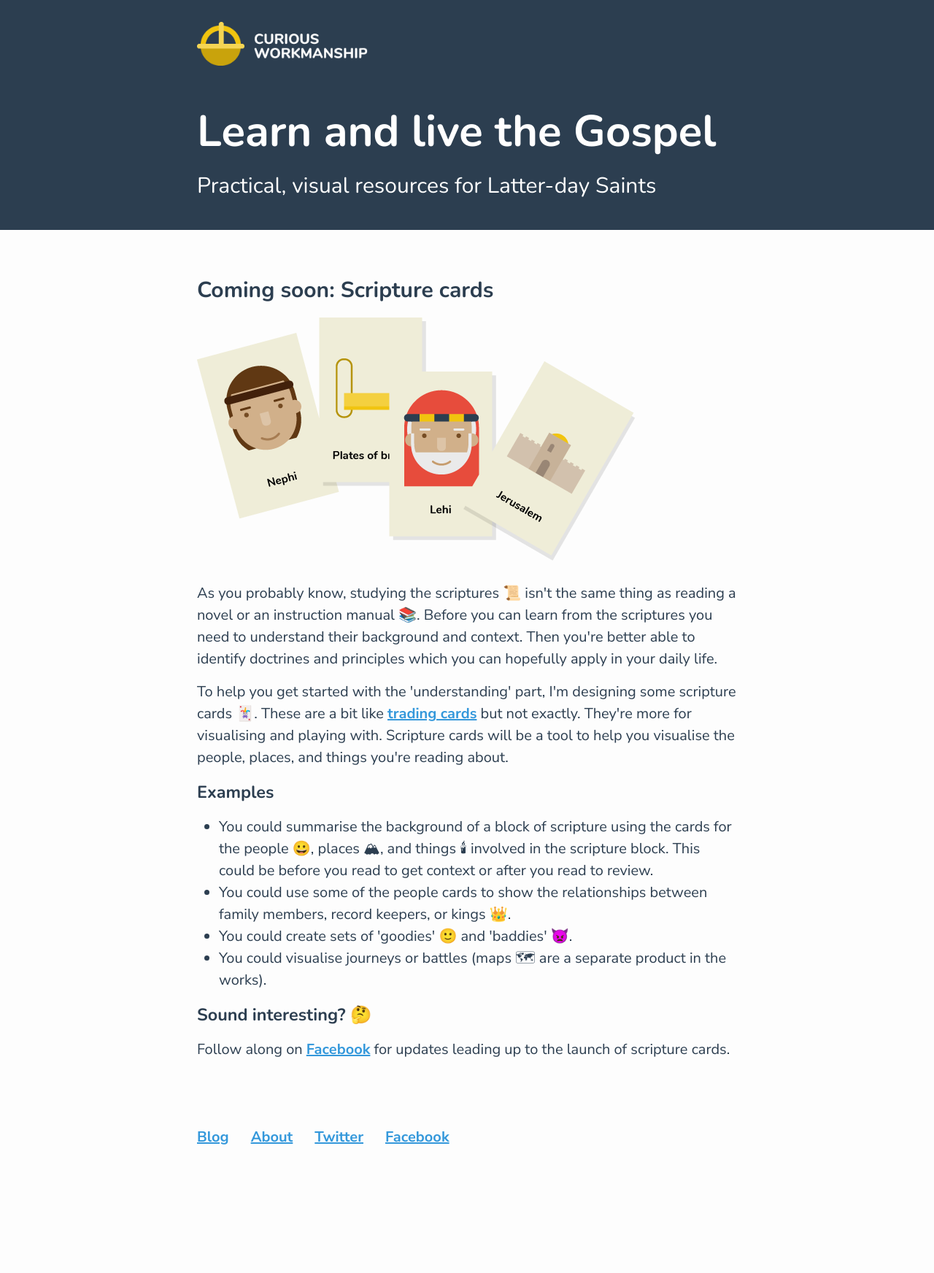
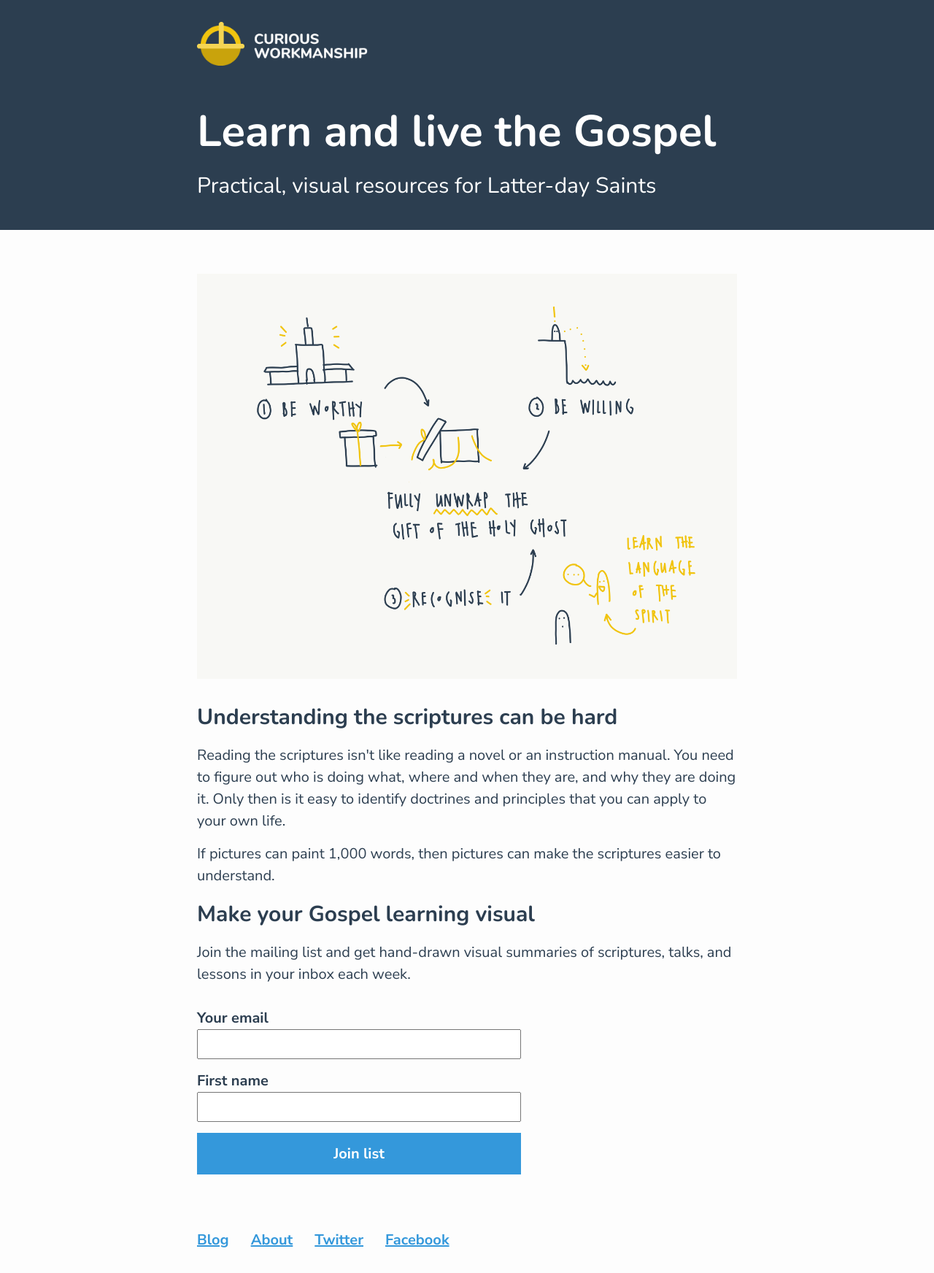
Before and after one commit to blairrorani/curious-workmanship, a Jekyll site: the page built from index.html, in a window 1280 px wide. Shown: the whole page at 73% size. Built offline with Jekyll 4.4.1, drawn with Linux system fonts in a browser that asks for light colours; before the commit the page ends 1603 px from its top, so only the background shows below that.

Commit message:
Updated Ga Code and 6 other files

```diff
--- /dev/null
+++ b/_includes/ga-code.html
@@ -0,0 +1,10 @@
+<script>
+  (function(i,s,o,g,r,a,m){i['GoogleAnalyticsObject']=r;i[r]=i[r]||function(){
+  (i[r].q=i[r].q||[]).push(arguments)},i[r].l=1*new Date();a=s.createElement(o),
+  m=s.getElementsByTagName(o)[0];a.async=1;a.src=g;m.parentNode.insertBefore(a,m)
+  })(window,document,'script','https://www.google-analytics.com/analytics.js','ga');
+
+  ga('create', 'UA-100352075-1', 'auto');
+  ga('send', 'pageview');
+
+</script>
--- a/_includes/head.html
+++ b/_includes/head.html
@@ -12,4 +12,6 @@
   <link rel="stylesheet" href="{{ "/css/main.css" | prepend: site.baseurl }}">
   <link rel="canonical" href="{{ page.url | replace:'index.html','' | prepend: site.baseurl | prepend: site.url }}">
   <link rel="alternate" type="application/rss+xml" title="{{ site.title }}" href="{{ "/feed.xml" | prepend: site.baseurl | prepend: site.url }}">
+<!-- ga code -->
+  {% include ga-code.html %}
 </head>
--- a/_includes/mc-join-list.html
+++ b/_includes/mc-join-list.html
@@ -0,0 +1,24 @@
+<!-- Begin MailChimp Signup Form -->
+<div id="mc_embed_signup">
+<form action="//curiousworkmanship.us8.list-manage.com/subscribe/post?u=2f1e2a6882720eb32815e0e74&amp;id=068793aaf5" method="post" id="mc-embedded-subscribe-form" name="mc-embedded-subscribe-form" class="validate" target="_blank" novalidate>
+    <div id="mc_embed_signup_scroll">
+	<!--<h2>Join the mailing list</h2>-->
+<div class="mc-field-group">
+	<label for="mce-EMAIL">Your email</label>
+	<input type="email" value="" name="EMAIL" class="required email" id="mce-EMAIL">
+</div>
+<div class="mc-field-group">
+	<label for="mce-FNAME">First name </label>
+	<input type="text" value="" name="FNAME" class="" id="mce-FNAME">
+</div>
+	<div id="mce-responses" class="clear">
+		<div class="response" id="mce-error-response" style="display:none"></div>
+		<div class="response" id="mce-success-response" style="display:none"></div>
+	</div>    <!-- real people should not fill this in and expect good things - do not remove this or risk form bot signups-->
+    <div style="position: absolute; left: -5000px;" aria-hidden="true"><input type="text" name="b_2f1e2a6882720eb32815e0e74_068793aaf5" tabindex="-1" value=""></div>
+    <div class="clear"><input type="submit" value="Join list" name="subscribe" id="mc-embedded-subscribe" class="button"></div>
+    </div>
+</form>
+</div>
+
+<!--End mc_embed_signup-->
--- a/_sass/_custom.scss
+++ b/_sass/_custom.scss
@@ -121,3 +121,50 @@
    margin-right: auto;
    display: block;
  }
+
+form {
+  max-width: 60%;
+  margin-top: 30px;
+
+  @include media-query($on-palm) {
+    max-width: 100%;
+ }
+}
+
+ input {
+    width: 100%;
+    color: #95a5a6;
+    font-family: $base-font-family;
+    font-size: $base-font-size;
+}
+
+label {
+  font-weight: $base-font-weight *2;
+}
+
+input[type=text],
+input[type=email] {
+  font-size: $base-font-size;
+  margin-bottom: 15px;
+  padding: 5px;
+  box-sizing: border-box;
+}
+
+input[type=button],
+input[type=submit],
+input[type=reset] {
+    background-color: $link-color;
+    border: none;
+    color: white;
+    font-weight: $base-font-weight * 2;
+    padding: 15px 30px;
+    text-decoration: none;
+    cursor: pointer;
+    width: 100%;
+
+    @include media-query($on-palm) {
+      max-width: 100%;
+   }
+}
+
+/* Tip: use width: 100% for full-width buttons */
--- a/index.html
+++ b/index.html
@@ -5,20 +5,12 @@ layout: default
 ---
 
 <div class="home">
+  <img src="{{ "/images/visual-summary-example.png" | prepend: site.baseurl }}" alt="Visual summary example" style="margin-bottom: 30px;">
+<h2>Understanding the scriptures can be hard</h2>
+<p>Reading the scriptures isn't like reading a novel or an instruction manual. You need to figure out who is doing what, where and when they are, and why they are doing it. Only then is it easy to identify doctrines and principles that you can apply to your own life.<p>
+  <p>If pictures can paint 1,000 words, then pictures can make the scriptures easier to understand.<p>
+  <h2>Make your Gospel learning visual</h2>
+  <p>Join the mailing list and get hand-drawn visual summaries of scriptures, talks, and lessons in your inbox each week.</p>
 
-<h2>Coming soon: Scripture cards</h2>
-<img src="{{ "/images/scripture-cards.png" | prepend: site.baseurl }}" alt="{{ site.title }}" style="margin-bottom: 30px;">
-
-<p>As you probably know, studying the scriptures &#x1f4dc; isn't the same thing as reading a novel or an instruction manual &#x1f4da;. Before you can learn from the scriptures you need to understand their background and context. Then you're better able to identify doctrines and principles which you can hopefully apply in your daily life.</p>
-<p>To help you get started with the 'understanding' part, I'm designing some scripture cards &#x1f0cf;. These are a bit like <a href="https://en.wikipedia.org/wiki/Trading_card">trading cards</a> but not exactly. They're more for visualising and playing with. Scripture cards will be a tool to help you visualise the people, places, and things you're reading about.</p>
-<h3>Examples</h3>
-
-<ul>
-    <li>You could summarise the background of a block of scripture using the cards for the people &#x1f600;, places &#x1f3d4;, and things &#x1f56f; involved in the scripture block. This could be before you read to get context or after you read to review.</li>
-    <li>You could use some of the people cards to show the relationships between family members, record keepers, or kings &#x1f451;.</li>
-    <li>You could create sets of 'goodies' &#x1f642; and 'baddies' &#x1f47f;.</li>
-    <li>You could visualise journeys or battles (maps &#x1f5fa; are a separate product in the works).</li>
-</ul>
-<h3>Sound interesting? &#x1f914;</h3>
-<p>Follow along on <a href="https://facebook.com/curiousworkmanship">Facebook</a> for updates leading up to the launch of scripture cards.</p>
+  {% include mc-join-list.html %}
 </div>
```
Also changed, not shown: _design/cw-logo-long-transparent-dark.png (added), images/visual-summary-example.png (added).
